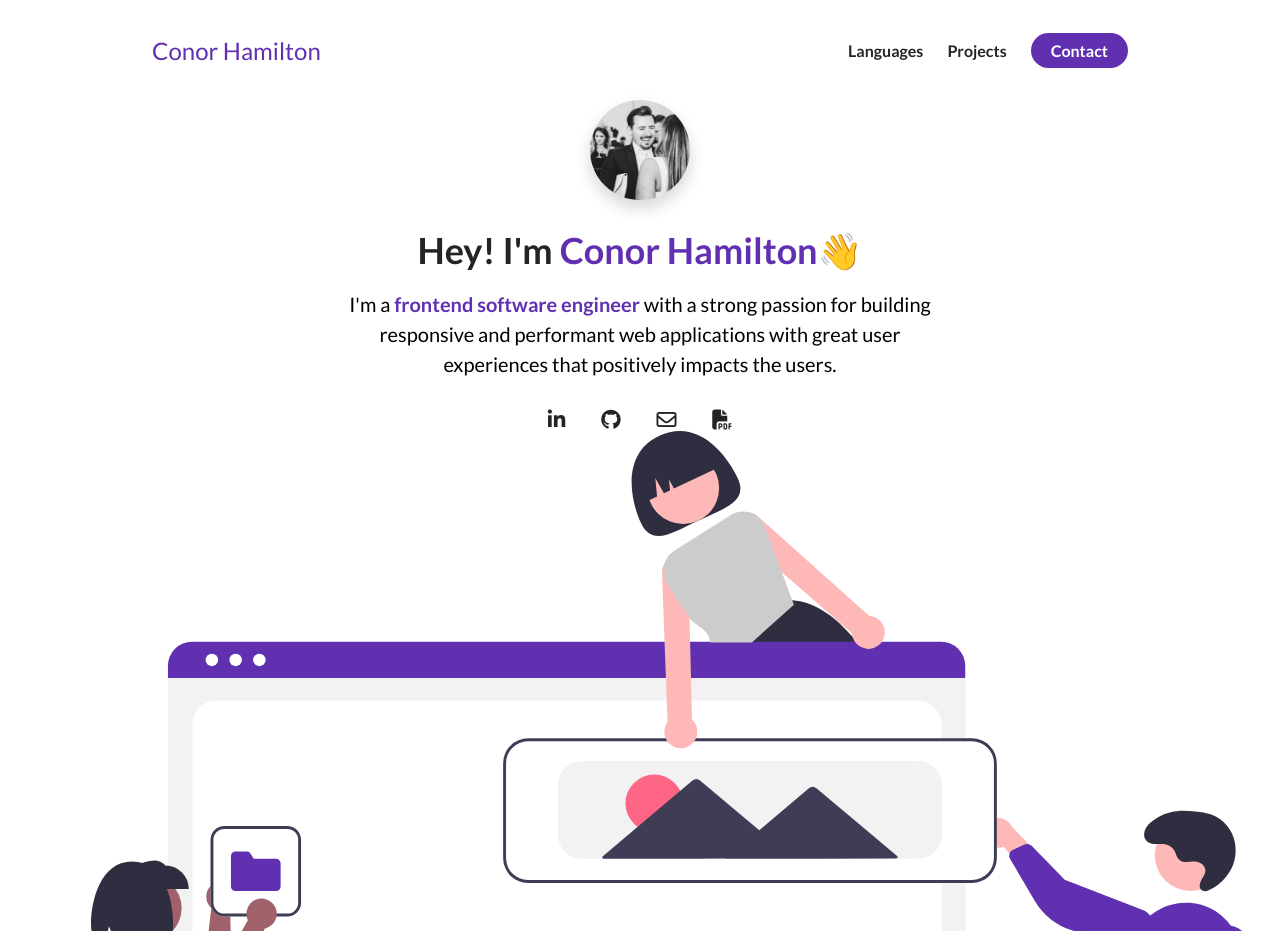
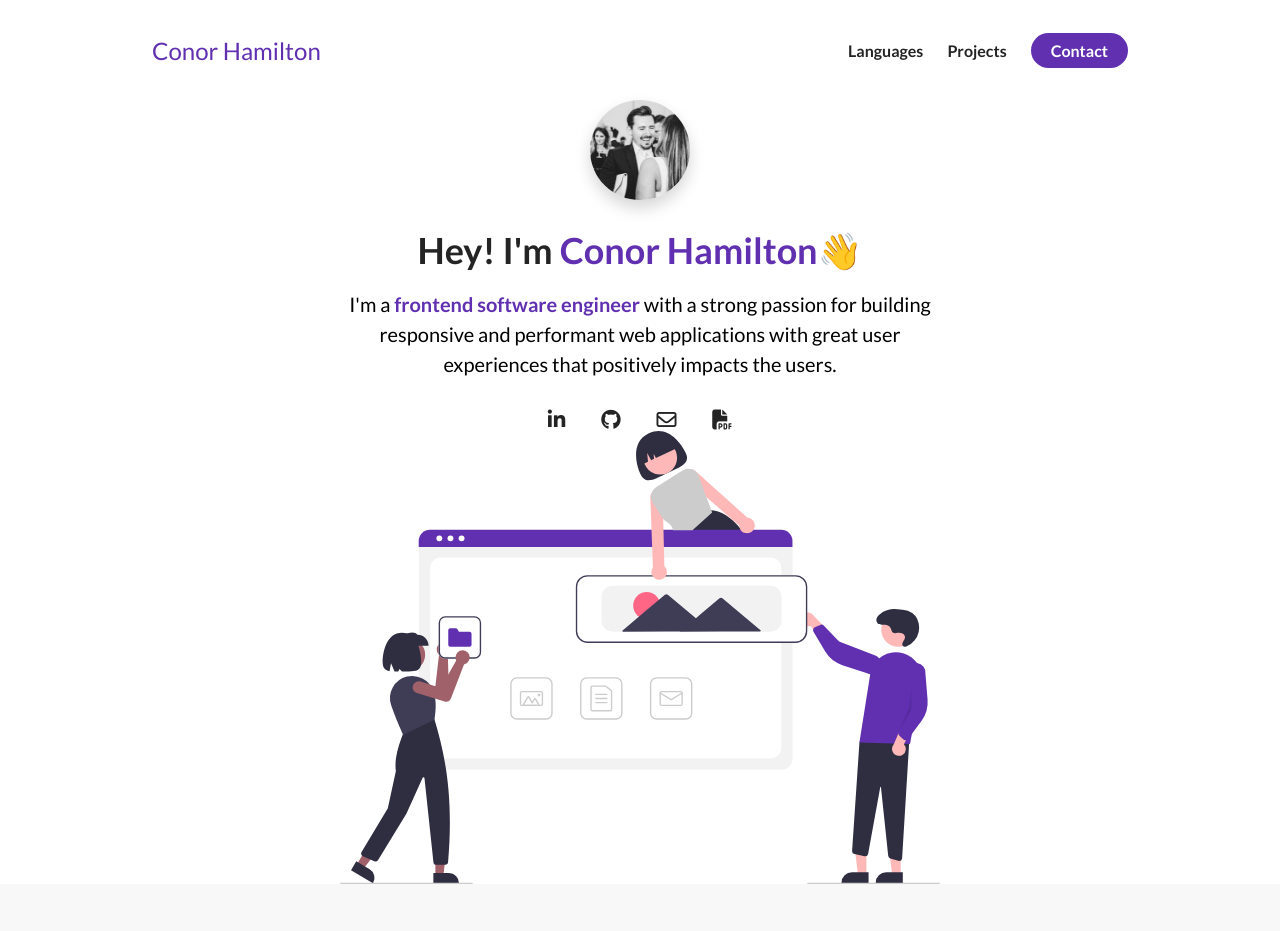
Before and after one commit to Conor-Hamilton/Responsive-Website, a plain HTML site: page index.html in a window 1280 px wide. Shown: the top 931 px of the page. Drawn offline with Linux system fonts and the light colour scheme.

Commit message:
fix to responsive site

```diff
--- a/styles.css
+++ b/styles.css
@@ -189,6 +189,9 @@ nav {
     flex: 1;
     display: flex;
     align-items: center;
+    max-width: 600px;
+    margin: 0 auto;
+    text-align: center;
 }
 .about-me__img {
     width: 100%;
```
